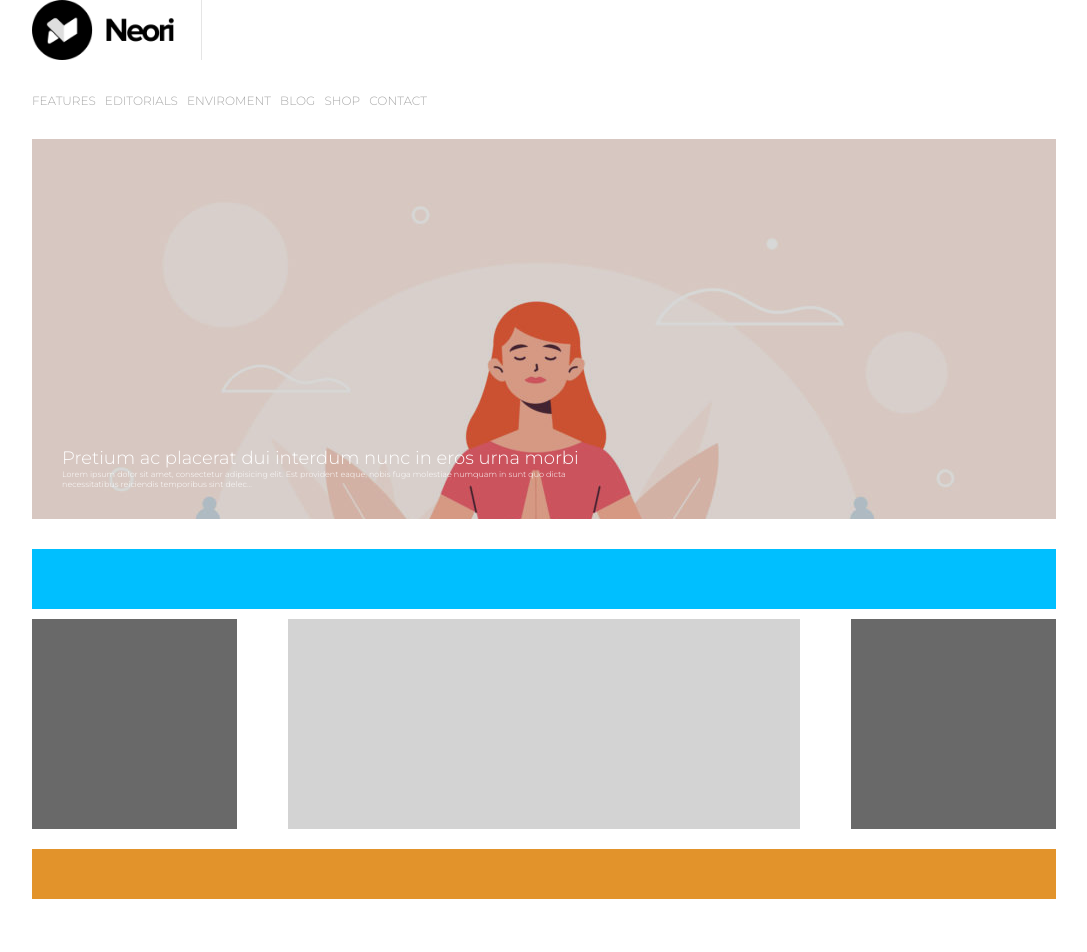
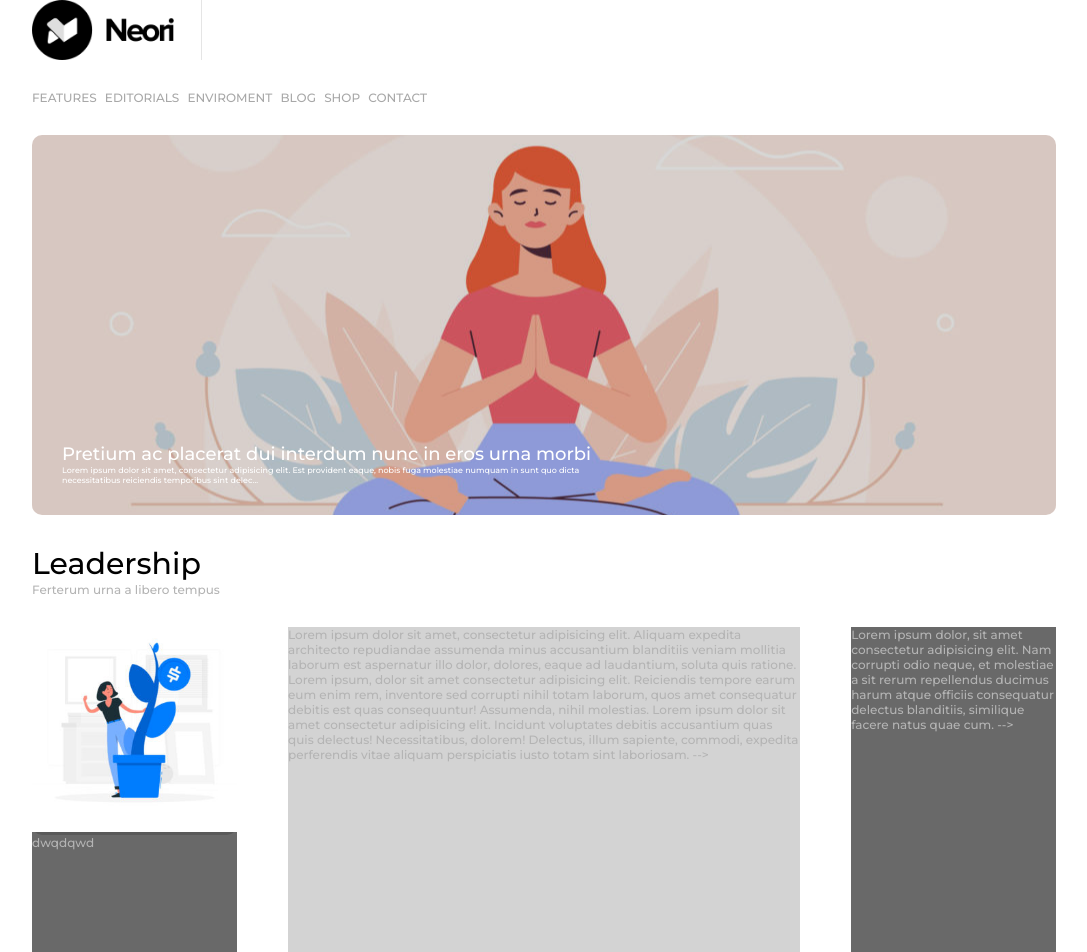
Before and after one commit to Andrea1302/htmlcss-wp, a plain HTML site: page index.html in a window 1280 px wide. Shown: the top 952 px of the page, without its empty margins (96-1183 px from the left). Before the commit the page ends 899 px from the top, so only its background shows below. Drawn offline with Linux system fonts and the light colour scheme.

Commit message:
Fine prima sezione

```diff
--- a/css/style.css
+++ b/css/style.css
@@ -1,5 +1,5 @@
 /* Impostazioni Generali */
-@import url('https://fonts.googleapis.com/css2?family=Montserrat:wght@100;300;900&display=swap');
+@import url('https://fonts.googleapis.com/css2?family=Montserrat:ital,wght@0,200;0,500;0,900;1,100&display=swap');
 *{
     box-sizing: border-box;
     margin: 0;
@@ -13,6 +13,8 @@
     /* regole di debug */
     height: 700px;
     background-color:white;
+    font-size: 12px;
+    color: rgb(180, 180, 180);
 }
 
 /* Regole generali  */
@@ -56,16 +58,21 @@ nav a{
 
 
 /* main */
+.jumbotron{
+    height: 380px;
 
+}
 .immagine_sfondo{
     background-image: url('../img/banner.jpg');
-    height: 380px;
+    height: 100%;
     position: relative;
-    background-size: cover;
+    background-position: center;
+    border-radius: 10px;
 }
 .opacity{
     background-color: rgba(0, 0, 0, 0.151);
     height: 100%;
+    border-radius: 10px;
 }
 .eyeshere{
     font-size: 18px;
@@ -75,7 +82,6 @@ nav a{
    left: 0;
    bottom: 0;
    color: white;
-
 }
 .eyeshere div{
     margin-bottom: 0;
@@ -85,22 +91,22 @@ nav a{
 
 }
 
-.second_msection{
+/* inizio seconda sezione  */
+
+
+h1{
+    font-size: 30px;
+    color: black;
+    font-weight:500;
+}
+.titolo_sezione2{
+   margin: 30px 0;
     /* regole di debug  */
-    height: 300px;
 
-}
-
-.titolo_sezione2{
-    margin-top: 30px;
-    margin-bottom: 1%;
-    /* regole di debug  */
-    height: 20%;
-    background-color: deepskyblue;
 }
 .container_secondsection{
     /* regole di debug  */
-    height: 70%;
+    height: 700px;
     background-color:white;
 }
 .lati_principale{
@@ -111,12 +117,15 @@ nav a{
     height: 100%;
     background-color: dimgray;
 }
-/* #left, .lati_principale{
-    float: left;
+#left{
+    background-color:rgba(0, 0, 0, 0.151);
+    border-radius: 10px;
 }
-#right, .lati_principale{
-    float: left;
-} */
+#immagine_sx{
+    width: 100%;
+    height: auto;
+}
+
 .principale{
     width: 50%;
     margin: 0 5%;
--- a/index.html
+++ b/index.html
@@ -49,7 +49,7 @@
 
 
         <main>
-
+                <div class="jumbotron">
                     <section class="immagine_sfondo" >
                         <!-- inserita immagine cone background -->
                         <div class="opacity">
@@ -63,36 +63,42 @@
                             </div>
                         </div>
                     </section>
+                </div>
 
 
 
                 </section>
 
-                <!-- Sezione suddivisa in parti -->
-                <section class="second_msection">
-                    <div class="titolo_sezione2">
-                        <!-- Titolo Sezione -->
-                    </div>
+                <!-- Sezione suddivisa in parti(titolo) -->
 
+                    <section class="titolo_sezione2">
+                        <h1>Leadership</h1>
+                        <span>Ferterum urna a libero tempus</span>
+                    </section>
+                <!-- sezione suddivisa in parti  -->
                     <div class="container_secondsection clearfix">
-                        <aside id="left" class="lati_principale">
-                             <!-- Lorem ipsum, dolor sit amet consectetur adipisicing elit. Atque aliquid adipisci inventore mollitia deleniti dolor consequuntur quae labore placeat ab expedita velit deserunt modi possimus blanditiis, laudantium corporis. Delectus, libero. -->
+                        <aside  class="lati_principale">
+                            <div id="left">
+                                <img id="immagine_sx" src="img/img-1.jpg" alt="img">
+                            </div>
+
+                            <div class="testo">dwqdqwd</div> <!-- Lorem ipsum, dolor sit amet consectetur adipisicing elit. Atque aliquid adipisci inventore mollitia deleniti dolor consequuntur quae labore placeat ab expedita velit deserunt modi possimus blanditiis, laudantium corporis. Delectus, libero. -->
                         </aside>
 
                         <div class="principale">
-                            <!-- Lorem ipsum dolor sit amet, consectetur adipisicing elit. Aliquam expedita architecto repudiandae assumenda minus accusantium blanditiis veniam mollitia laborum est aspernatur illo dolor, dolores, eaque ad laudantium, soluta quis ratione.
+                             Lorem ipsum dolor sit amet, consectetur adipisicing elit. Aliquam expedita architecto repudiandae assumenda minus accusantium blanditiis veniam mollitia laborum est aspernatur illo dolor, dolores, eaque ad laudantium, soluta quis ratione.
                             Lorem ipsum, dolor sit amet consectetur adipisicing elit. Reiciendis tempore earum eum enim rem, inventore sed corrupti nihil totam laborum, quos amet consequatur debitis est quas consequuntur! Assumenda, nihil molestias.
                             Lorem ipsum dolor sit amet consectetur adipisicing elit. Incidunt voluptates debitis accusantium quas quis delectus! Necessitatibus, dolorem! Delectus, illum sapiente, commodi, expedita perferendis vitae aliquam perspiciatis iusto totam sint laboriosam. -->
 
                         </div>
 
                         <aside id="right" class="lati_principale">
-                            <!-- Lorem ipsum dolor, sit amet consectetur adipisicing elit. Nam corrupti odio neque, et molestiae a sit rerum repellendus ducimus harum atque officiis consequatur delectus blanditiis, similique facere natus quae cum. -->
+                            Lorem ipsum dolor, sit amet consectetur adipisicing elit. Nam corrupti odio neque, et molestiae a sit rerum repellendus ducimus harum atque officiis consequatur delectus blanditiis, similique facere natus quae cum. -->
                         </aside>
 
                     </div>
 
-                </section>
+
 
 
         </main>
```
